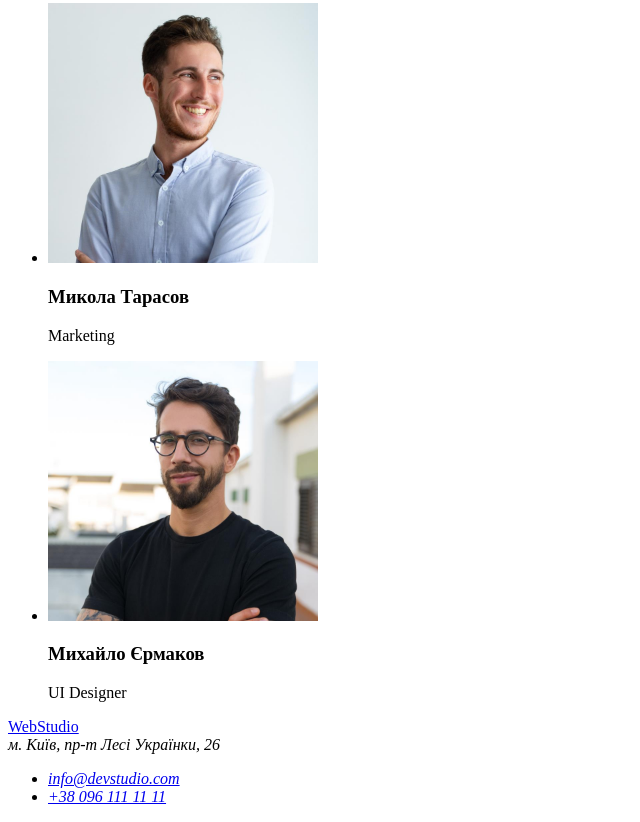
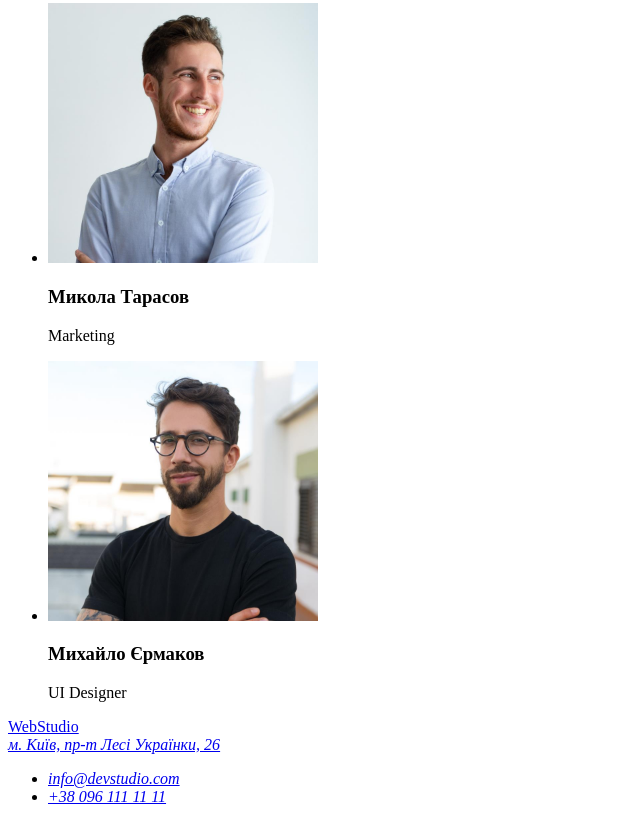
Before and after one commit to Zerossik/goit-markup-hw-01, a plain HTML site: page index.html in a window 1280 px wide. Shown: the part 2312-3134 px from the top of the page, without its empty margins (0-640 px from the left). Drawn offline with Linux system fonts and the light colour scheme.

Commit message:
footer fix

```diff
--- a/index.html
+++ b/index.html
@@ -104,7 +104,7 @@
     <footer>
         <a href="/">WebStudio</a>
         <address>
-            м. Київ, пр-т Лесі Українки, 26
+            <a href="https://goo.gl/maps/F62iMvUqf9gxYhQ9A" target="_blank" rel="noreferrer noopener nofollow">м. Київ, пр-т Лесі Українки, 26</a>
             <ul>
                 <li><a href="mailto:info@devstudio.com">info@devstudio.com</a></li>
                 <li><a href="tel:+380961111111">+38 096 111 11 11</a></li>
```
